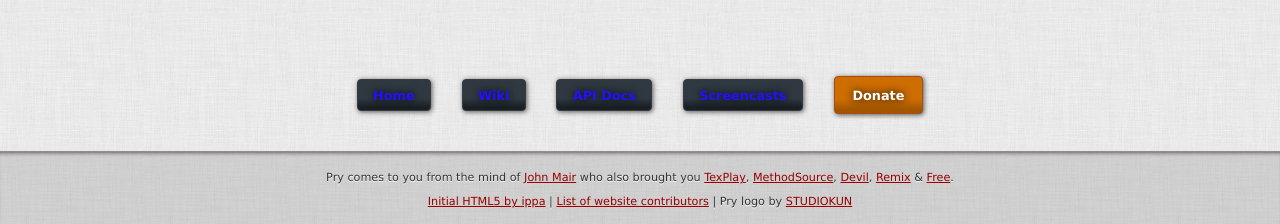
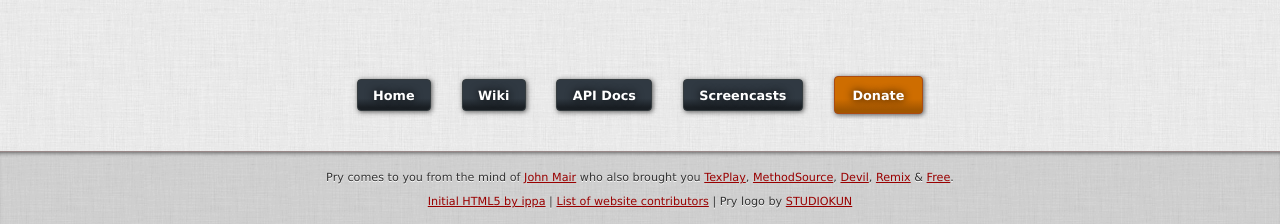
Before and after one commit to pry/pry.github.io, a Jekyll site: the page built from _posts/2012-01-29-Home.md, in a window 1280 px wide. Shown: the part 1571-1795 px from the top of the page. Built offline with Jekyll 4.4.1, drawn with Linux system fonts in a browser that asks for light colours.

Commit message:
Fix link color on buttons at bottom

```diff
--- a/_includes/navigation.html
+++ b/_includes/navigation.html
@@ -1,4 +1,4 @@
-<nav>
+<nav class="global">
   <ul>
     <li>
       {% if page.url == '/index.html' %}
--- a/_layouts/wiki.html
+++ b/_layouts/wiki.html
@@ -23,7 +23,7 @@
       </div>
       <h1>{{ page.title }}</h1>
       {% if page.menu %}
-        <div class="menu"><!-- TODO: this should be <nav> -->
+        <nav class="local">
           <h4>QUICK MENU</h4>
           <ul>
             {% for title in page.menu %}
@@ -34,10 +34,12 @@
           <div class="back" style="float: right">
               <small><a href="/Home.html">← Back to Main Menu</a></small>
           </div>
-        </div>
+        </nav>
       {% endif %}
 
-      {{ content }}
+      <article>
+        {{ content }}
+      </article>
 
       <br />
       <br />
--- a/_scss/_navigation.scss
+++ b/_scss/_navigation.scss
@@ -1,4 +1,4 @@
-nav
+nav.global
 {
   clear: both;
   display: block;
--- a/_scss/_wiki.scss
+++ b/_scss/_wiki.scss
@@ -22,7 +22,7 @@ pre code
   background-color: black;
   padding: inherit
 }
-div.menu
+nav.local
 {
   float: right;
   width: 300px;
@@ -38,7 +38,7 @@ div.menu
 
   li { margin-bottom: 3px; }
 }
-div.wrap
+article, nav.local
 {
   // There tend to be a lot of links in the guides,
   //   tone them down a tad.
--- a/stylesheets/style.css
+++ b/stylesheets/style.css
@@ -175,25 +175,25 @@ header {
       font-weight: bold;
       font-style: normal; }
 
-nav {
+nav.global {
   clear: both;
   display: block;
   margin: 1em auto 0;
   overflow: hidden;
   *zoom: 1; }
-  nav ul {
+  nav.global ul {
     margin: 0;
     padding: 0;
     text-align: center; }
-    nav ul li, nav ul li a {
+    nav.global ul li, nav.global ul li a {
       display: -moz-inline-box;
       -moz-box-orient: vertical;
       display: inline-block;
       vertical-align: middle;
       *vertical-align: auto; }
-      nav ul li, nav ul li a {
+      nav.global ul li, nav.global ul li a {
         *display: inline; }
-    nav ul li a, nav ul li .button {
+    nav.global ul li a, nav.global ul li .button {
       background: #4E565D;
       background-image: -webkit-gradient(linear, 50% 100%, 50% 0%, color-stop(9%, #1a1f24), color-stop(39%, #303942));
       background-image: -webkit-linear-gradient(bottom center, #1a1f24 9%, #303942 39%);
@@ -220,17 +220,17 @@ nav {
       border-radius: 4px;
       color: white;
       text-shadow: black 0 0 8px; }
-      nav ul li a:visited, nav ul li .button:visited {
+      nav.global ul li a:visited, nav.global ul li .button:visited {
         color: white; }
-      nav ul li a:focus, nav ul li .button:focus {
+      nav.global ul li a:focus, nav.global ul li .button:focus {
         color: white; }
-      nav ul li a:hover, nav ul li .button:hover {
+      nav.global ul li a:hover, nav.global ul li .button:hover {
         color: red; }
-      nav ul li a:active, nav ul li .button:active {
+      nav.global ul li a:active, nav.global ul li .button:active {
         color: white; }
-      nav ul li a:hover, nav ul li .button:hover {
+      nav.global ul li a:hover, nav.global ul li .button:hover {
         top: 1px; }
-    nav ul li .current_page {
+    nav.global ul li .current_page {
       background: #4E565D;
       background-image: -webkit-gradient(linear, 50% 100%, 50% 0%, color-stop(9%, #1a1f24), color-stop(39%, #303942));
       background-image: -webkit-linear-gradient(bottom center, #1a1f24 9%, #303942 39%);
@@ -255,7 +255,7 @@ nav {
       -khtml-border-radius: 4px;
       border-radius: 4px;
       text-shadow: black 0 0 8px; }
-    nav ul li.donate .button {
+    nav.global ul li.donate .button {
       background-image: -webkit-gradient(linear, 50% 100%, 50% 0%, color-stop(9%, #a25600), color-stop(39%, #ce6d00));
       background-image: -webkit-linear-gradient(bottom center, #a25600 9%, #ce6d00 39%);
       background-image: -moz-linear-gradient(bottom center, #a25600 9%, #ce6d00 39%);
@@ -265,7 +265,7 @@ nav {
       border-color: #AB4B11;
       cursor: pointer;
       padding: .8em 1.4em; }
-      nav ul li.donate .button:hover {
+      nav.global ul li.donate .button:hover {
         color: white;
         text-shadow: white 0 0 8px; }
 
@@ -338,21 +338,21 @@ body.wiki code {
 body.wiki pre code {
   background-color: black;
   padding: inherit; }
-body.wiki div.menu {
+body.wiki nav.local {
   float: right;
   width: 300px; }
-  body.wiki div.menu h4 {
+  body.wiki nav.local h4 {
     font-size: small;
     color: gray;
     padding-left: 40px;
     margin-bottom: -10px;
     margin-top: 28px; }
-  body.wiki div.menu li {
+  body.wiki nav.local li {
     margin-bottom: 3px; }
-body.wiki div.wrap a {
+body.wiki article a, body.wiki nav.local a {
   text-decoration: none;
   color: #21F; }
-  body.wiki div.wrap a:visited {
+  body.wiki article a:visited, body.wiki nav.local a:visited {
     color: #217; }
-  body.wiki div.wrap a:hover {
+  body.wiki article a:hover, body.wiki nav.local a:hover {
     text-decoration: underline; }
```
